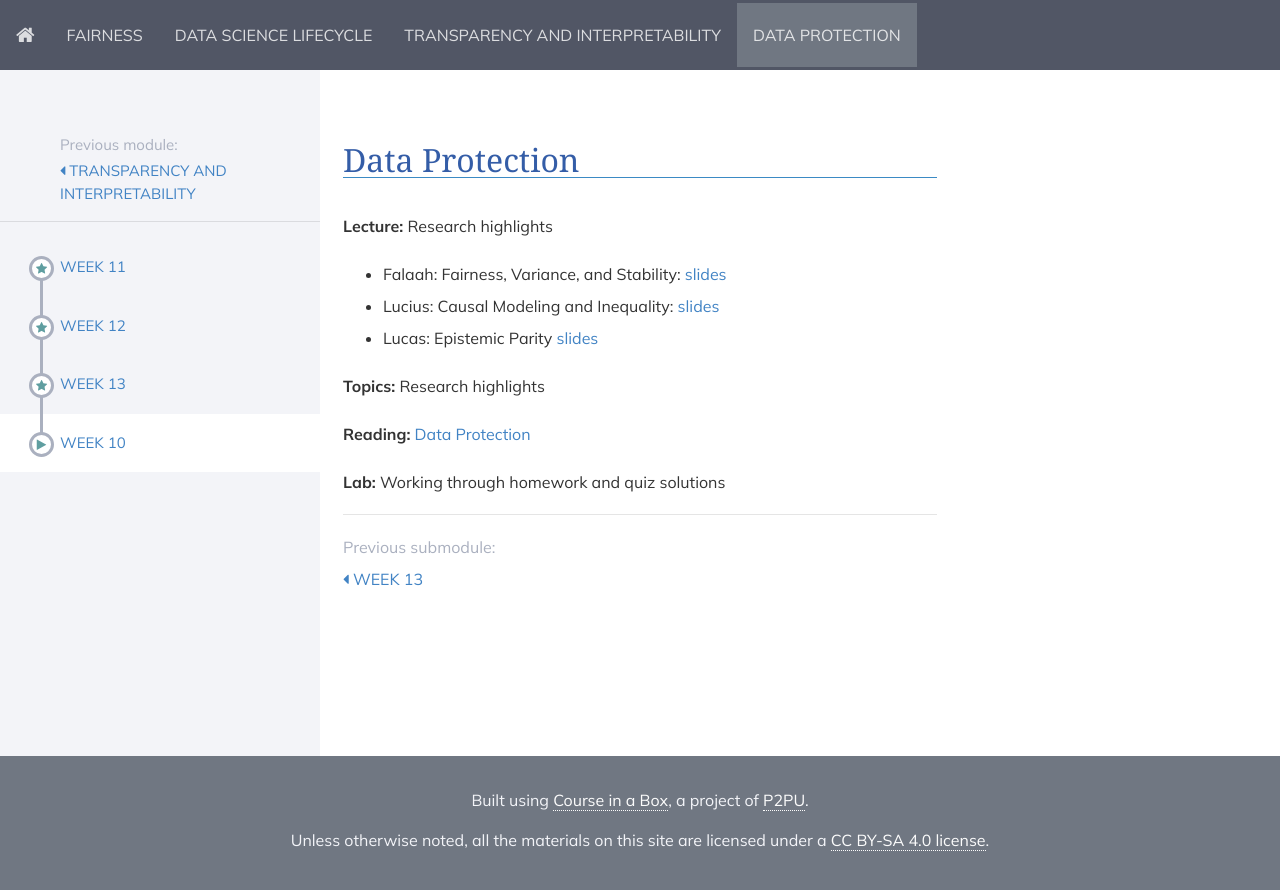
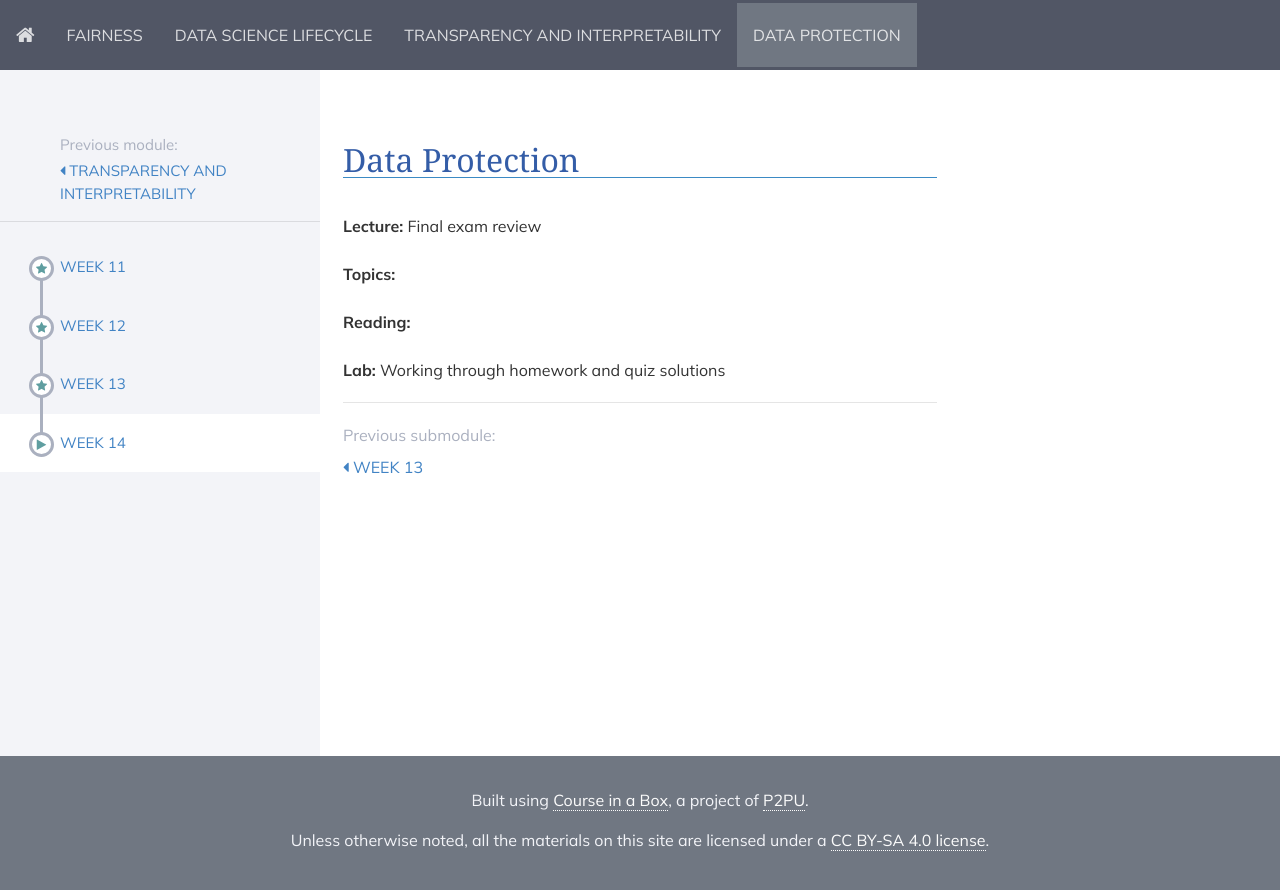
Before and after one commit to DataResponsibly/rds24, a Jekyll site: the page built from modules/data_protection/_posts/2000-01-04-week10.md, in a window 1280 px wide. Shown: the top 890 px of the page. Built offline with Jekyll 4.4.1, drawn with Linux system fonts in a browser that asks for light colours; nearby versions of some CDN libraries.

Commit message:
Update 2000-01-04-week10.md

```diff
--- a/modules/data_protection/_posts/2000-01-04-week10.md
+++ b/modules/data_protection/_posts/2000-01-04-week10.md
@@ -1,17 +1,13 @@
 ---
-title: Week 10
+title: Week 14
 ---
 
 ## Data Protection
 
-**Lecture:** Research highlights
+**Lecture:** Final exam review
 
-* Falaah: Fairness, Variance, and Stability: [slides](../../../assets/falaah_rds23.pdf)
-* Lucius: Causal Modeling and Inequality: [slides](../../../assets/lbynum_rds23_research_overview.pdf)
-* Lucas: Epistemic Parity [slides](../../../assets/slides_synrd_rds.pdf)
+**Topics:**
 
-**Topics:** Research highlights
-
-**Reading:**  [Data Protection](../../../assets/protection_reader_2023.pdf)
+**Reading:**
 
 **Lab:** Working through homework and quiz solutions
```
